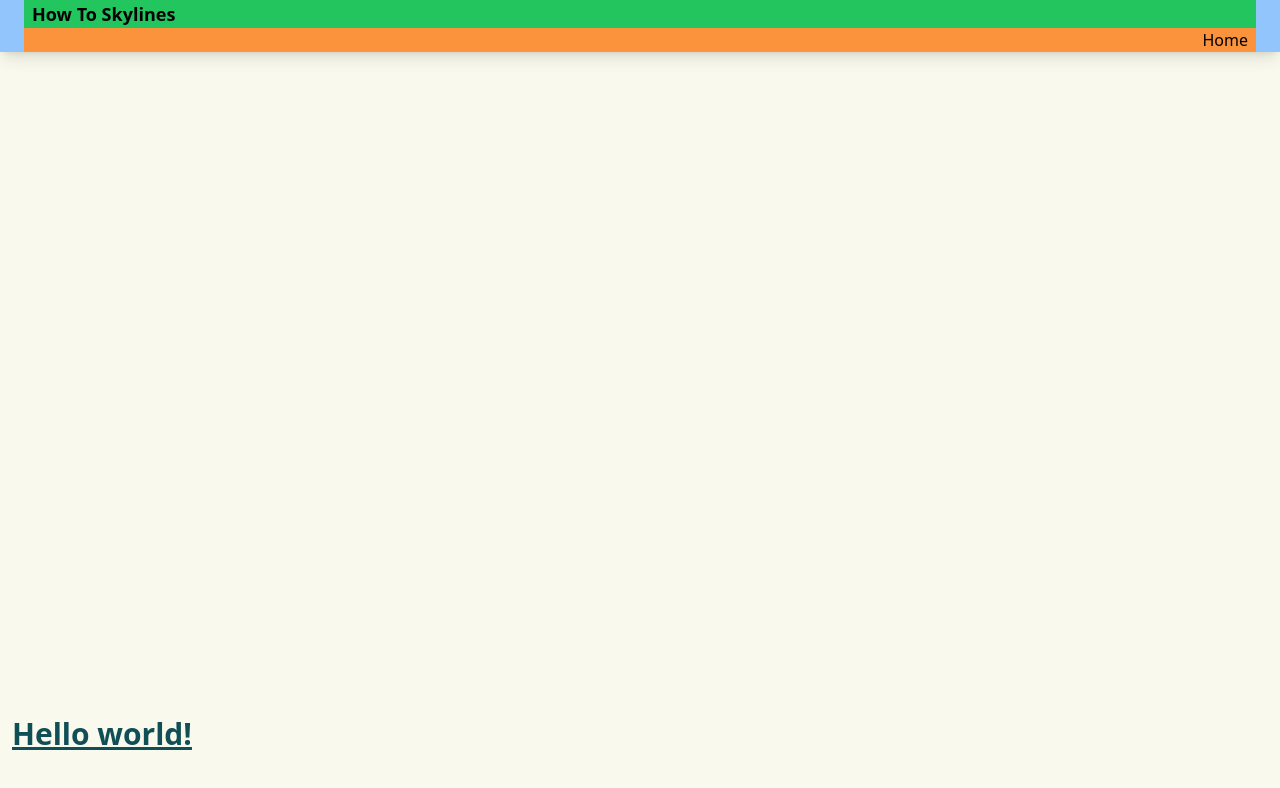
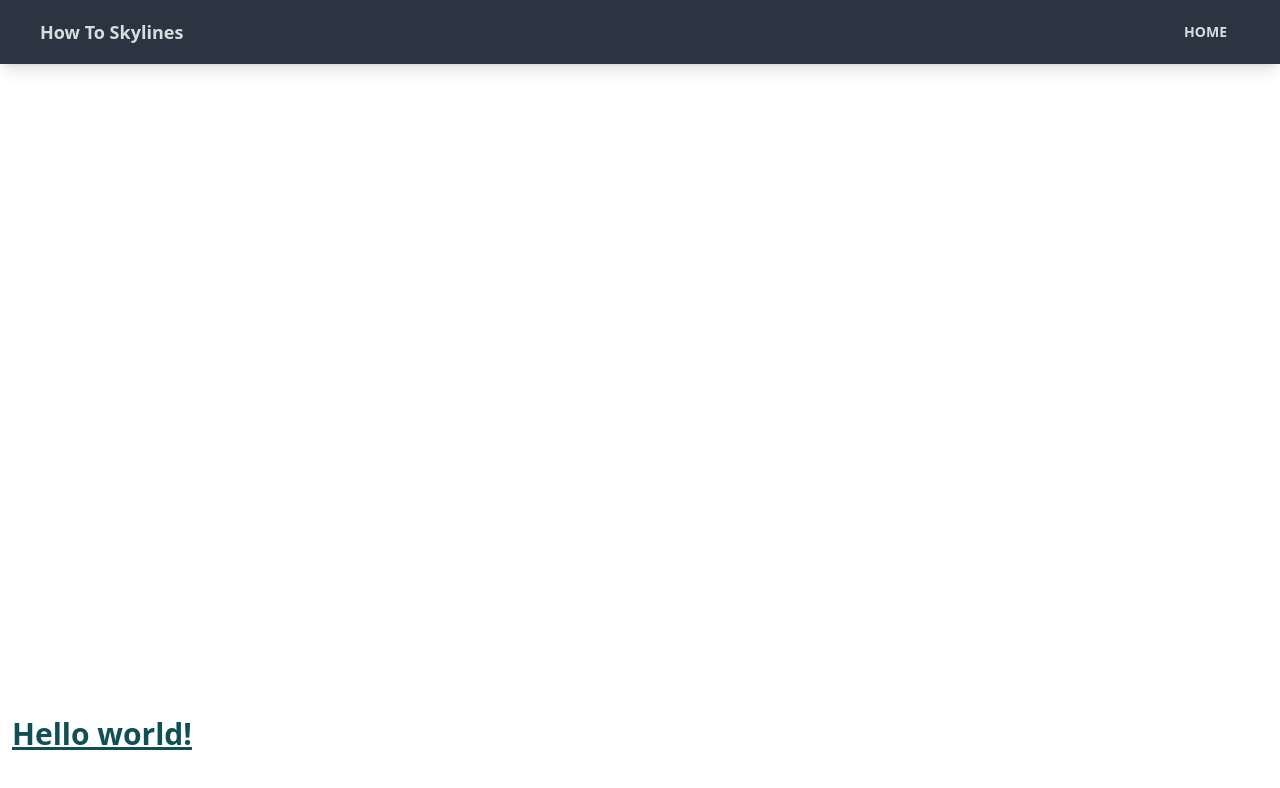
Before and after one commit to Vlad-404/howtoskylines, a React (Create React App) app: page / in a window 1280 px wide. Shown: the top 788 px of the page. Built offline with nearby package versions, Linux system fonts and the light colour scheme.

Commit message:
Add DaisyUI theme

```diff
--- a/package.json
+++ b/package.json
@@ -6,6 +6,7 @@
     "@testing-library/jest-dom": "^5.17.0",
     "@testing-library/react": "^13.4.0",
     "@testing-library/user-event": "^13.5.0",
+    "daisyui": "^3.8.1",
     "react": "^18.2.0",
     "react-dom": "^18.2.0",
     "react-router-dom": "^6.16.0",
--- a/src/components/layout/Navbar.jsx
+++ b/src/components/layout/Navbar.jsx
@@ -4,13 +4,13 @@ import PropTypes from 'prop-types'
 function Navbar({title}) {
   return (
     <nav className="navbar mb-12 shadow-lg bg-neutral text-neutral-content">
-      <div className="container px-6 bg-blue-300">
-        <div className="flex-none px-2 bg-green-500">
+      <div className="container px-6">
+        <div className="flex-none px-2">
           <Link to="/" className="text-lg font-bold align-middle">
             { title }
           </Link>
         </div>
-        <div className="flex-1 px-2 bg-orange-400">
+        <div className="flex-1 px-2">
           <div className="flex justify-end">
             <Link to="/" className="btn btn-ghost btn-sm rounded-btn">
               Home
--- a/src/index.css
+++ b/src/index.css
@@ -12,10 +12,6 @@
 * {
     margin: 0;
     padding: 0;
-}
-
-body {
-    background-color: var(--ivory);
 }
 
 .text-darkgreen {
--- a/tailwind.config.js
+++ b/tailwind.config.js
@@ -6,5 +6,5 @@ module.exports = {
   theme: {
     extend: {},
   },
-  plugins: [],
+  plugins: [require("daisyui")],
 }
```
Also changed, not shown: 1 other file (tests, documents, lock files or other folders).
